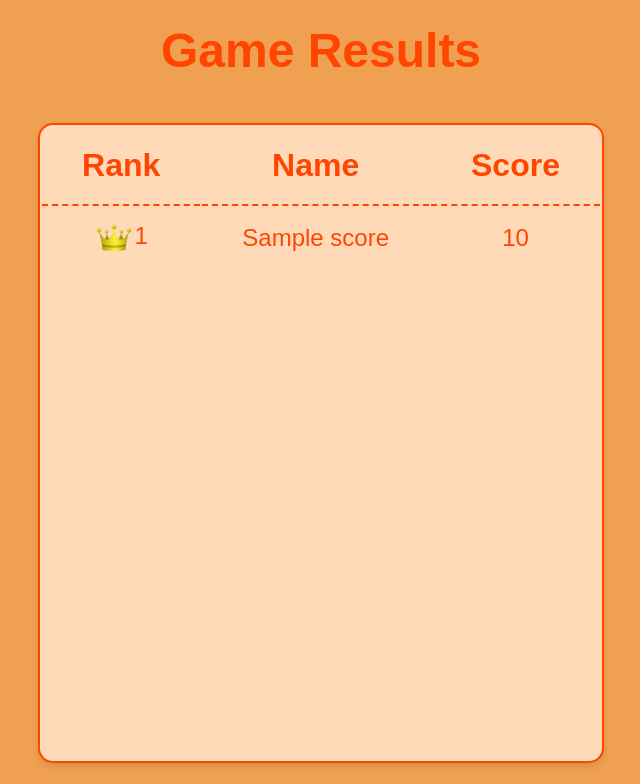
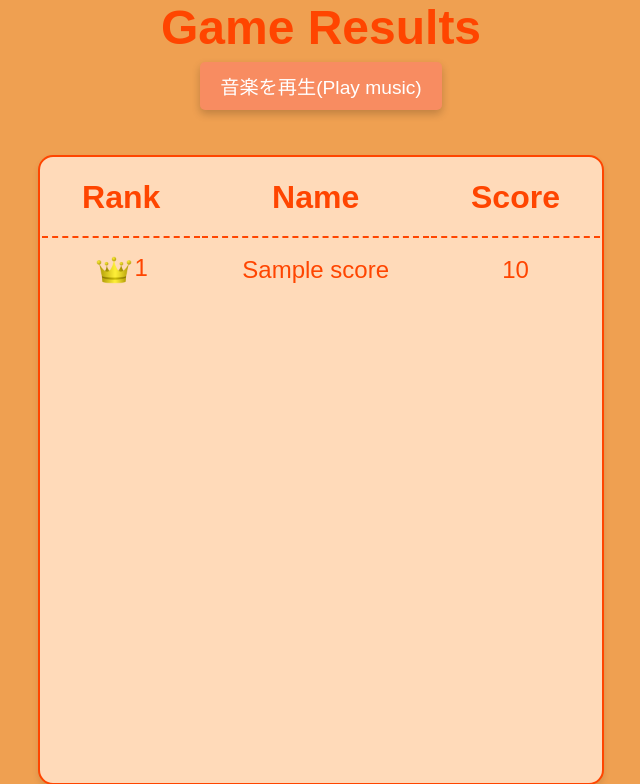
Before and after one commit to keishi85/WebGame, a Flask app: page /game_end in a window 1280 px wide. Shown: the top 784 px of the page, without its empty margins (319-959 px from the left). Run offline with Flask 3, Linux system fonts and the light colour scheme; a database or web service that is not in the repository returns one stand-in record (values such as "Sample title"); some libraries are stand-ins or nearby versions; some web fonts are replaced.

Commit message:
Add : 全ての項目に音声を挿入 ただし，自動再生はできないらしい

```diff
--- a/backend/static/css/gameEnd.css
+++ b/backend/static/css/gameEnd.css
@@ -134,3 +134,26 @@
     width: 40px; /* 画像の幅を調整 */
     height: 40px; /* 画像の高さを調整 */
 }
+
+/* Button Styling */
+#playButton {
+    padding: 10px 20px; /* Adjust padding to make the button larger */
+    font-size: 1.2em; /* Increase font size for better visibility */
+    background-color: #f88c61; /* Use a lighter orange color for the button */
+    color: white; /* Text color */
+    border: none; /* Remove default border */
+    border-radius: 5px; /* Rounded corners */
+    cursor: pointer; /* Change cursor to pointer on hover */
+    margin-top: 7px; /* Add some space above the button */
+    box-shadow: 0 4px 8px rgba(0, 0, 0, 0.2); /* Add a subtle shadow for depth */
+    transition: background-color 0.3s, transform 0.2s; /* Smooth transition for interactions */
+}
+
+#playButton:hover {
+    background-color: #FF4500; /* Darker orange on hover */
+    transform: translateY(-2px); /* Slight move up effect on hover */
+}
+
+#playButton:active {
+    transform: translateY(1px); /* Push down effect when clicked */
+}
--- a/backend/static/script/script.js
+++ b/backend/static/script/script.js
@@ -147,6 +147,7 @@
      */
     let correctAnswer = null;
     let wrongAnswer = null;
+    let gameBGM = null;
     /**
      * ページのロードが完了したときに発火する load イベント
      */
@@ -208,6 +209,9 @@
         // サウンドの初期化
         correctAnswer = document.getElementById('correctAnswerSound');
         wrongAnswer = document.getElementById('wrongAnswerSound');
+        gameBGM = document.getElementById('gameSound');
+        gameBGM.loop = true;
+        gameBGM.play();
 
         // ゲーム時間の計測を開始
         const timerInterval = setInterval(() => {
--- a/backend/static/script/start.js
+++ b/backend/static/script/start.js
@@ -50,6 +50,8 @@
 
         const playButton = document.getElementById('playButton');
         const bgm = document.getElementById('startSound');
+        // bgm.loop = true;
+        // bgm.play();
 
         playButton.addEventListener('click', function (event) {
             event.preventDefault();
--- a/backend/templates/gameEnd.html
+++ b/backend/templates/gameEnd.html
@@ -8,7 +8,9 @@
     <link rel="stylesheet" href="../static/css/gameEnd.css">
 </head>
 <body>
+    <audio id="endSound" src="../static/audio/endBGM.mp3"></audio>
     <h1>Game Results</h1>
+    <button id="playButton">音楽を再生(Play music)</button>
     <div class="game-result-container">
         <table>
             <thead>
@@ -30,6 +32,23 @@
         </table>
 
     </div>
-    <!-- <script src="../static/script/superUser.js"></script> -->
+    <script>
+        document.addEventListener('DOMContentLoaded', function() {
+            const playButton = document.getElementById('playButton');
+            const bgm = document.getElementById('endSound');
+            playButton.addEventListener('click', function (event) {
+                event.preventDefault();
+                if (bgm.paused) {
+                    bgm.play()
+                        .then(() => console.log("オーディオの再生を開始しました。"))
+                        .catch(error => console.error("オーディオの再生に失敗しました。", error));
+                    playButton.textContent = '音楽を停止(Stop music)';
+                } else {
+                    bgm.pause();
+                    playButton.textContent = '音楽を再生(Play music)';
+                }
+            });
+        });
+    </script>
 </body>
 </html>
--- a/backend/templates/index.html
+++ b/backend/templates/index.html
@@ -19,6 +19,7 @@
         <audio id="correctAnswerSound" src="../static/audio/CorrectAnswer.mp3"></audio>
         <audio id="wrongAnswerSound" src="../static/audio/WrongAnswer.mp3"></audio>
         <audio id="countdownSound" src="../static/audio/Countdown.mp3"></audio>
+        <audio id="gameSound" src="../static/audio/game.mp3"></audio>
         <!-- ID 属性を持つ canvas エレメント -->
         <canvas id="main_canvas"></canvas>
         <div id="questions-container" data-questions='{{ questions | tojson | safe }}'></div>
```
Also changed, not shown: 2 other files.
